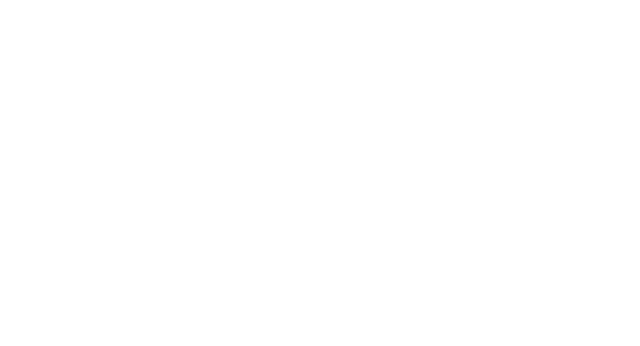
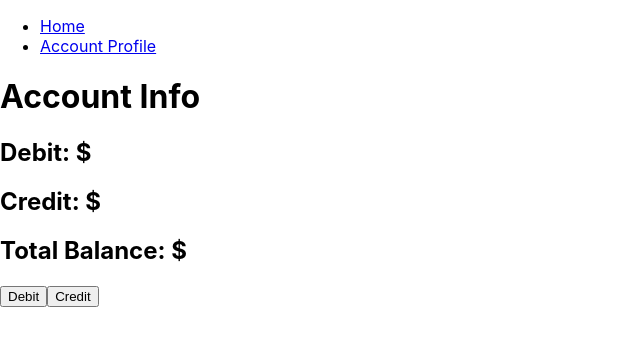
Before and after one commit to TashiXD/ttp-bank-of-react, a React (Create React App) app: page /userProfile in a window 1280 px wide. Shown: the top 346 px of the page, without its empty margins (0-640 px from the left). Built offline with nearby package versions, Linux system fonts and the light colour scheme.

Commit message:
linked pages

```diff
--- a/src/App.js
+++ b/src/App.js
@@ -1,9 +1,26 @@
-import './App.css';
+import React from "react";
+import { BrowserRouter as Router, Routes, Route } from "react-router-dom";
 
+//import components
+import Navbar from "./components/Navbar";
+//import pages
+import { Credit, Debit, Home, UserProfile } from "./pages";
 function App() {
   return (
+    <Router>
     <div className="App">
+      {/* Navigation */}
+      <Navbar/>
     </div>
+    {/* Routes */}
+    <Routes>
+        <Route path="/" element={<Home />} />
+        <Route path="/userProfile/*" element={<UserProfile />} />
+        <Route path="/userProfile/debit" element={<Debit />} />
+        <Route path="/userProfile/credit" element={<Credit />} />
+    </Routes>
+    </Router>
+
   );
 }
 
--- /dev/null
+++ b/src/components/Navbar.jsx
@@ -0,0 +1,18 @@
+import React from "react";
+import { Link } from "react-router-dom";
+function Navbar(props) {
+  return (
+    <div className="NavBar">
+      <ul>
+        <li>
+          <Link to="/">Home</Link>
+        </li>
+        <li>
+          <Link to="/userProfile">Account Profile</Link>
+        </li>
+      </ul>
+    </div>
+  );
+}
+
+export default Navbar;
--- /dev/null
+++ b/src/pages/Credit.jsx
@@ -0,0 +1,9 @@
+import React from "react";
+
+const Credit=()=>{
+    return(
+        <h1>Credit</h1>
+    );
+}
+
+export default Credit;
--- /dev/null
+++ b/src/pages/Debit.jsx
@@ -0,0 +1,9 @@
+import React from "react";
+
+const Debit=()=>{
+    return(
+        <h1>Debit</h1>
+    );
+}
+
+export default Debit;
--- /dev/null
+++ b/src/pages/Home.jsx
@@ -0,0 +1,11 @@
+import React from 'react'
+
+function Home() {
+  return (
+    <div>
+      <h1>Home</h1>
+    </div>
+  )
+}
+
+export default Home;
--- /dev/null
+++ b/src/pages/UserProfile.jsx
@@ -0,0 +1,37 @@
+import React from "react";
+import { useNavigate } from "react-router-dom";
+
+const UserProfile = (props) => {
+  const navigate = useNavigate();
+
+  const navigateToDebit = () =>{
+    navigate("/userProfile/debit");
+  }
+
+  const navigateToCredit = () =>{
+    navigate("/userProfile/credit");
+  }
+  return (
+    <div>
+        {/*Account card that will display
+        all the information related to the account like:
+        Acount Number,
+        username,
+        debit balance,
+        credit balance,
+        total balance */}
+      <div className="account-card">
+        <h1>Account Info</h1>
+        <h2>Debit: $</h2>
+        <h2>Credit: $</h2>
+        <h2>Total Balance: $</h2>
+      </div>
+      <div className="view">
+        <button className="button" onClick={navigateToDebit}>Debit</button>
+        <button className="button" onClick={navigateToCredit}>Credit</button>
+      </div>
+    </div>
+  );
+};
+
+export default UserProfile;
--- /dev/null
+++ b/src/pages/index.js
@@ -0,0 +1,4 @@
+export {default as Home} from "./Home";
+export {default as UserProfile} from "./UserProfile";
+export {default as Credit} from "./Credit";
+export {default as Debit} from "./Debit";
```
